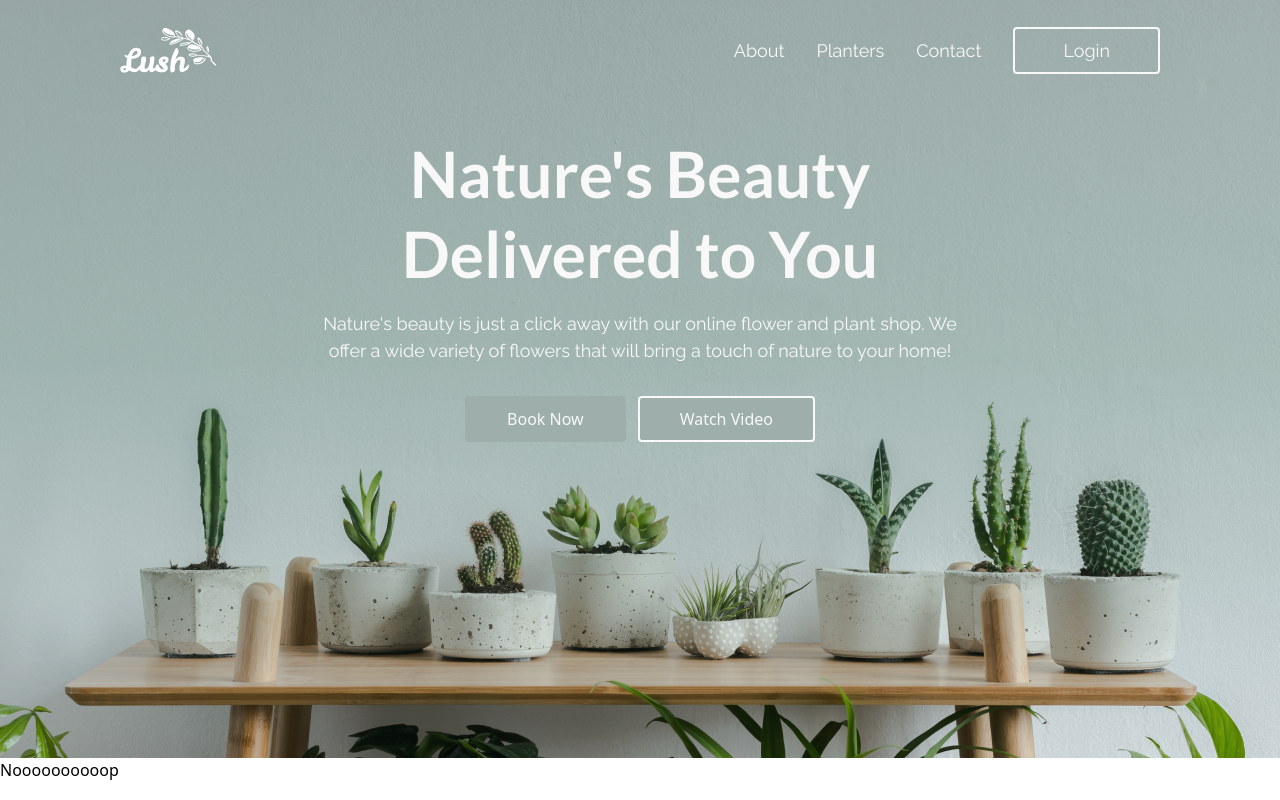
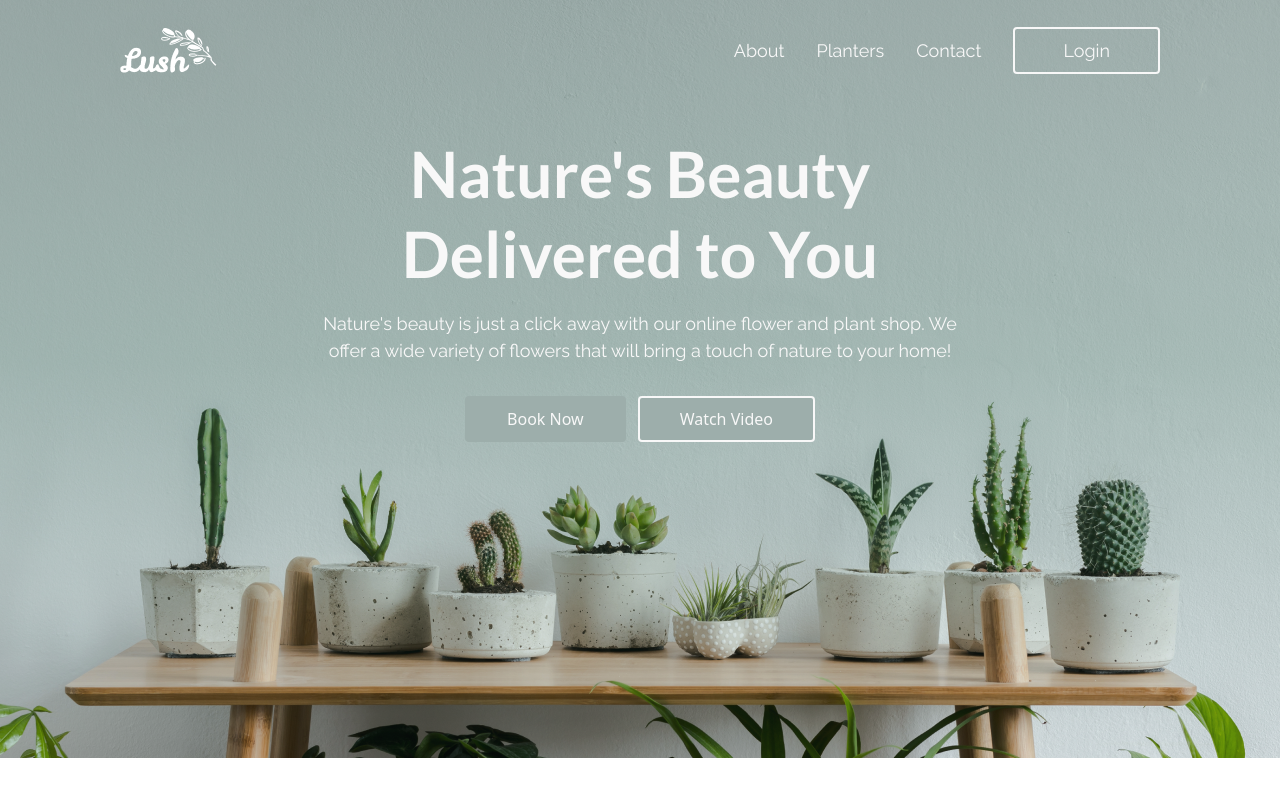
Before and after one commit to Pedro6Miguel/GardenPage, a React (Vite) app: page / in a window 1280 px wide. Shown: the top 800 px of the page. Built offline with nearby package versions, Linux system fonts and the light colour scheme; no server answers.

Commit message:
Custom scrollbar

```diff
--- a/src/App.scss
+++ b/src/App.scss
@@ -134,3 +134,18 @@ input[type="checkbox"]:checked~span:nth-of-type(3) {
     top: 50%;
   }
 }
+
+::-webkit-scrollbar {
+  width: 6px;
+}
+
+/* Handle */
+::-webkit-scrollbar-thumb {
+  background: #7d908c;
+  border-radius: 10px;
+}
+
+/* Handle on hover */
+::-webkit-scrollbar-thumb:hover {
+  background: #687c77;
+}
--- a/src/sections/Hero/Hero.tsx
+++ b/src/sections/Hero/Hero.tsx
@@ -36,7 +36,7 @@ export const Hero = () => {
                 <button className='h-[46px] px-10 border-2 text-white bg-button border-white ease-linear duration-100 hover:border-white hover:bg-[#dadcdc34]'>Watch Video</button>
             </div>
         </div>
-        {authUser ? <><p>{`Signin as ${authUser.email}`}</p><button onClick={userSignOut}>Signout</button></> : <>Noooooooooop</>}
+        {/*{authUser ? <><p>{`Signin as ${authUser.email}`}</p><button onClick={userSignOut}>Signout</button></> : <>Noooooooooop</>}*/}
     </div>
   )
 }
```
